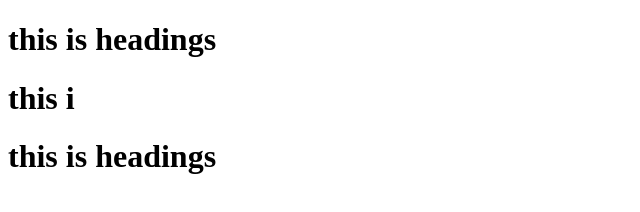
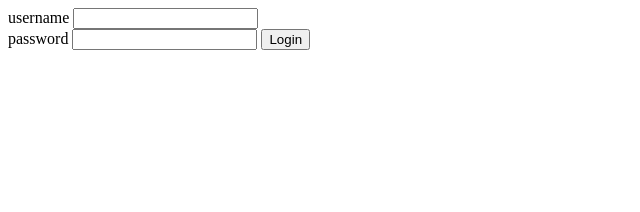
Before and after one commit to nvtmeta/schoolJs, a plain HTML site: page index.html in a window 1280 px wide. Shown: the whole page, without its empty margins (0-640 px from the left). Drawn offline with Linux system fonts and the light colour scheme.

Commit message:
fn constructor

```diff
--- a/index.html
+++ b/index.html
@@ -9,25 +9,41 @@
 </head>
 
 <body>
-    <h1 class="" id=""></h1>
-    <h1></h1>
-    <h1></h1>
+    <label for="username">username</label>
+    <input id="username" type="text ">
+    <br />
+    <label for="password">password</label>
+    <input id="password" type="text " value="">
+    <button onclick="login()">Login</button>
 </body>
+<script>
+    var user = {
+        Username: 'nvt',
+        password: 1234,
+        setInfo: function (Username, password) {
+            this.Username = Username
+            this.password = password
+        },
+        doLogin: function (Username, password) {
+            if (this.Username == Username && this.password == password)
+                return true
+            else {
+                return false
+            }
+        }
+    }
+    function login() {
+        var Username = document.getElementById('username').value
+        var password = document.getElementById('password').value
+        console.log(Username, password)
+        if (user.doLogin(Username, password) == true) {
+            alert('login successfully')
+            window.location = 'index.html'
+        }
+        alert('login failure')
 
-
-<script>
-    const headings = document.getElementsByTagName('h1')
-    console.log(headings[1])
-
-    var i
-    for (i = 0; i < headings.length; i++) {
-        headings[0].innerHTML = 'this is headings'
-        headings[1].innerHTML = 'this i'
-        headings[i].innerHTML = 'this is headings'
     }
 
-
-    headings.innerHTML = "this is headings"
 
 </script>
 
```
